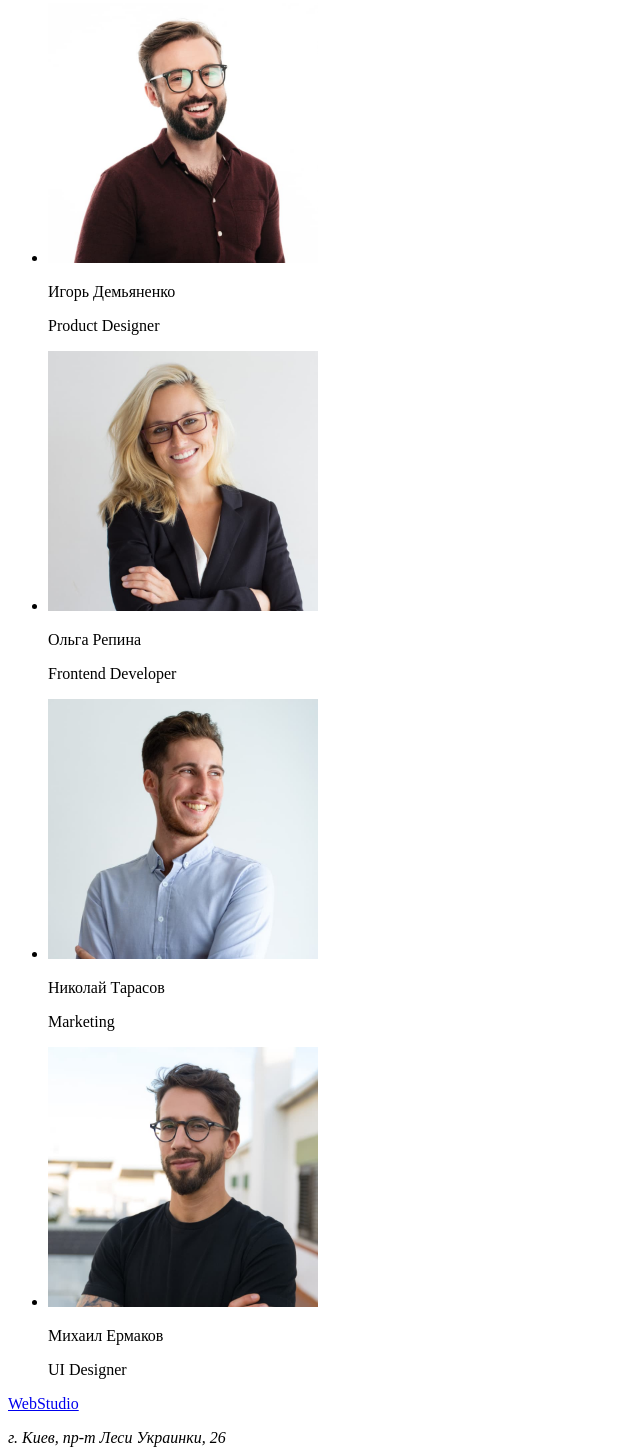
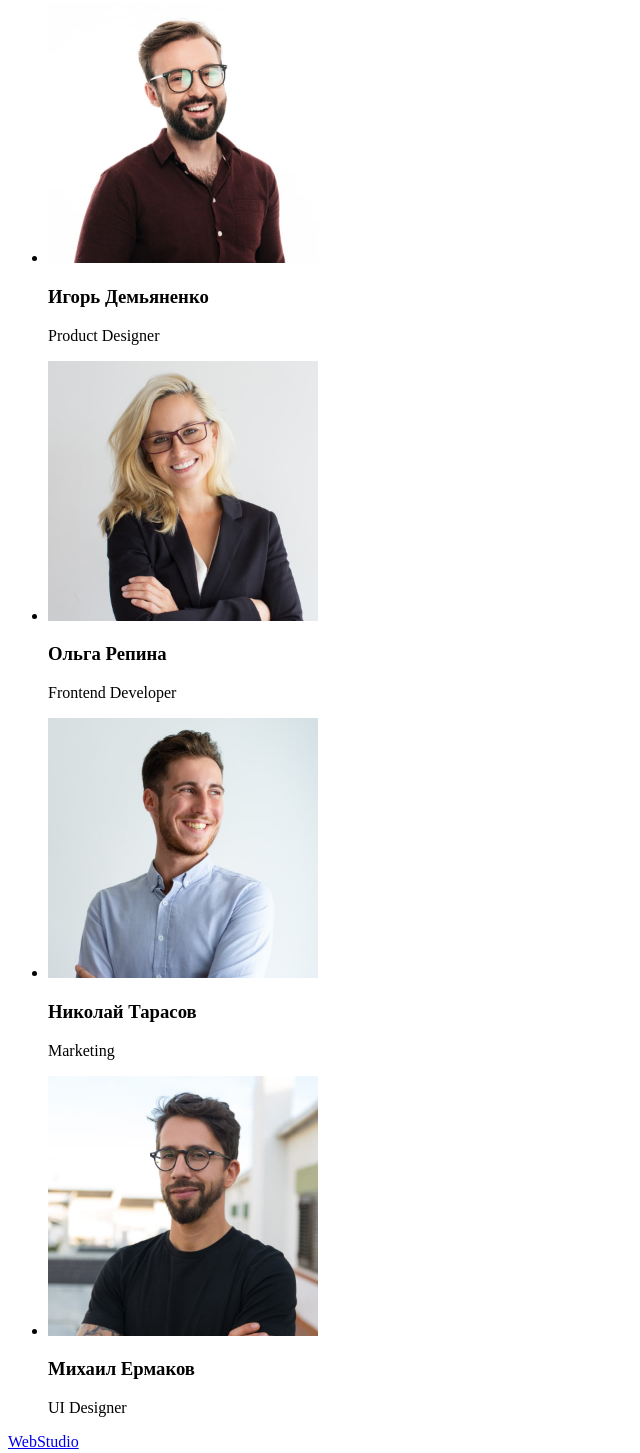
Before and after one commit to dnbdimka/goit-markup-hw-01, a plain HTML site: page index.html in a window 1280 px wide. Shown: the part 1552-3005 px from the top of the page, without its empty margins (0-640 px from the left). Drawn offline with Linux system fonts and the light colour scheme.

Commit message:
bug fixes

```diff
--- a/index.html
+++ b/index.html
@@ -91,7 +91,7 @@
               alt="На фото Игорь Демьяненко"
               width="270"
             />
-            <p>Игорь Демьяненко</p>
+            <h3>Игорь Демьяненко</h3>
             <p>Product Designer</p>
           </li>
           <li>
@@ -100,7 +100,7 @@
               alt="На фото Ольга Репина"
               width="270"
             />
-            <p>Ольга Репина</p>
+            <h3>Ольга Репина</h3>
             <p>Frontend Developer</p>
           </li>
           <li>
@@ -109,7 +109,7 @@
               alt="На фото Николай Тарасов"
               width="270"
             />
-            <p>Николай Тарасов</p>
+            <h3>Николай Тарасов</h3>
             <p>Marketing</p>
           </li>
           <li>
@@ -118,7 +118,7 @@
               alt="На фото Михаил Ермаков"
               width="270"
             />
-            <p>Михаил Ермаков</p>
+            <h3>Михаил Ермаков</h3>
             <p>UI Designer</p>
           </li>
         </ul>
```
